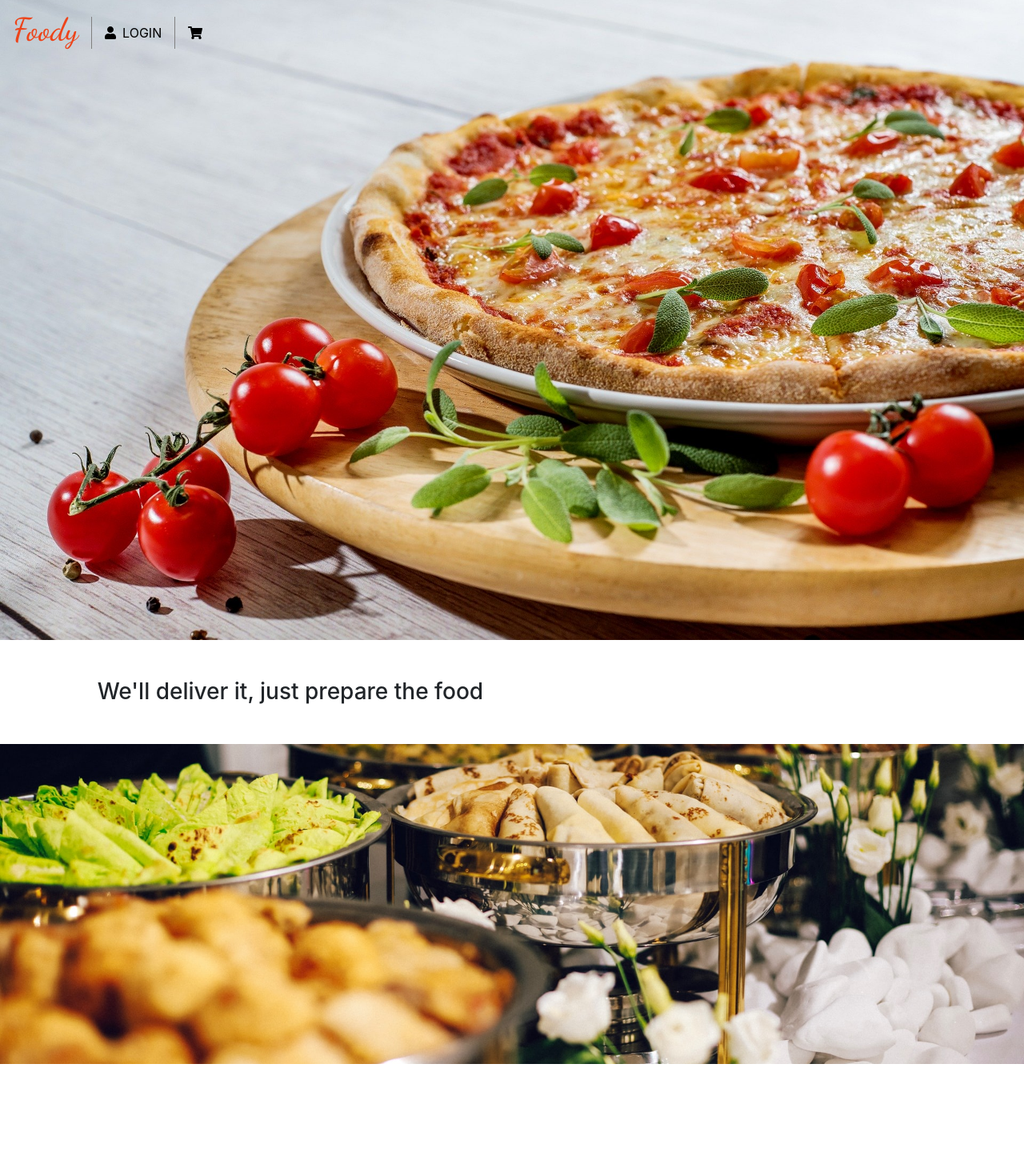
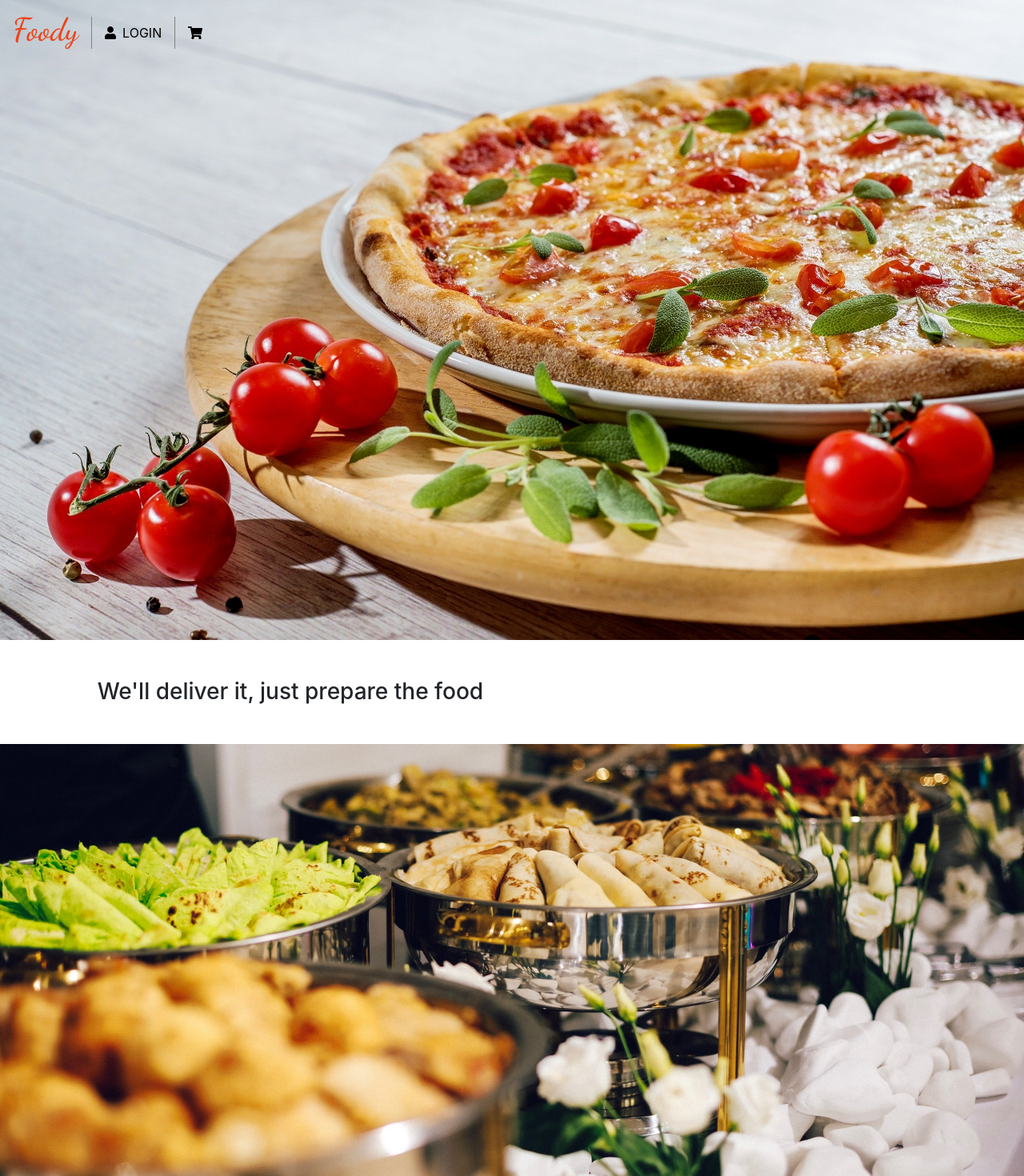
Before and after one commit to MubbashirAli35/foody, a React (Create React App) app in the folder client/: page / in a window 1280 px wide. Shown: the top 1470 px of the page at 80% size. Before the commit the page ends 1330 px from the top, so only its background shows below. Built offline with nearby package versions, Linux system fonts and the light colour scheme.

Commit message:
Restaurant service background Image added

```diff
--- a/client/src/Pages/Home/Home.css
+++ b/client/src/Pages/Home/Home.css
@@ -9,7 +9,7 @@
 
 .restaurantService {
     width: 100%;
-    height: 50vh;
+    height: 70vh;
     background: url('../../Images/Restaurant_Service_Home.jpg');
     background-size: cover;
     background-repeat: no-repeat no-repeat;
```
